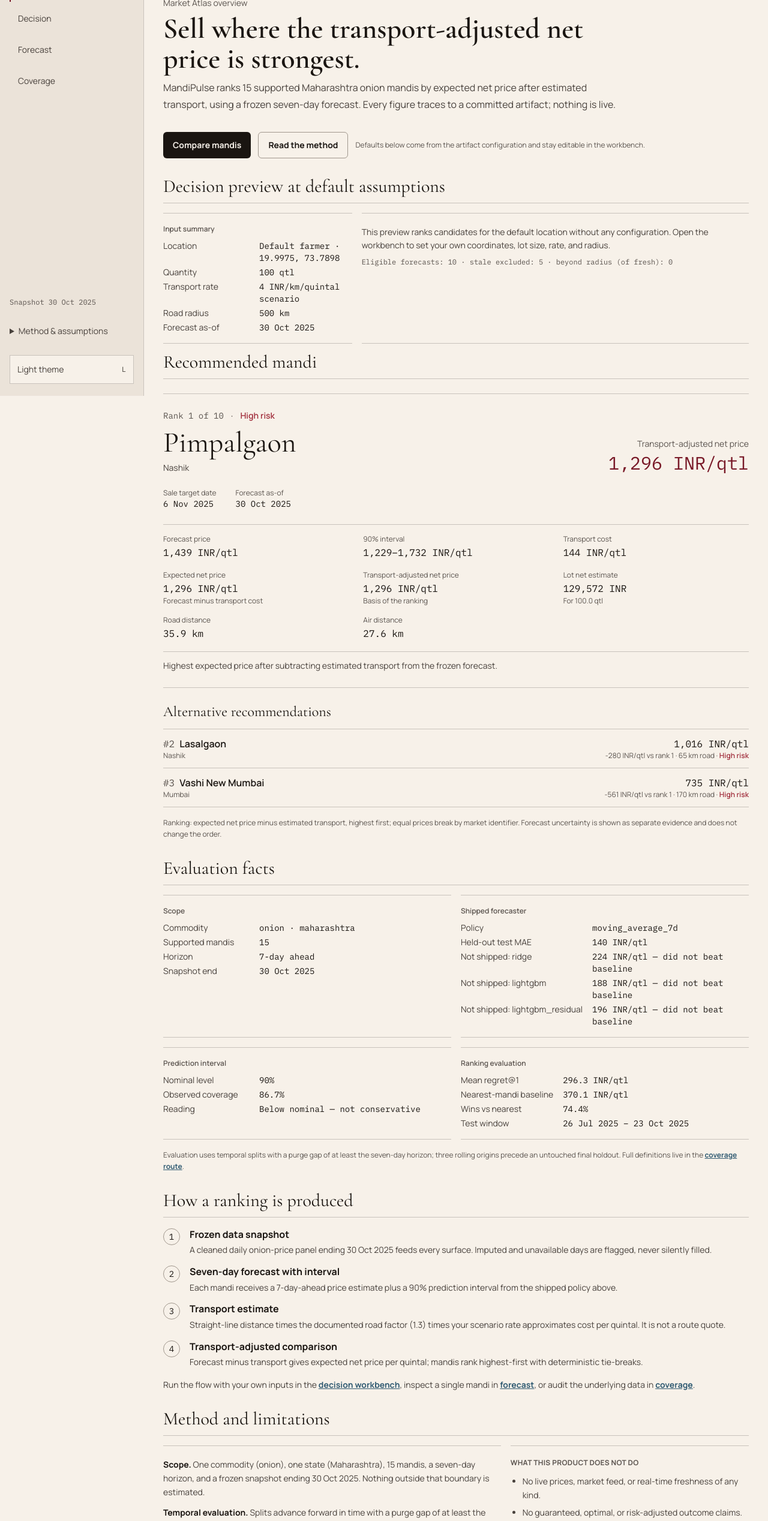
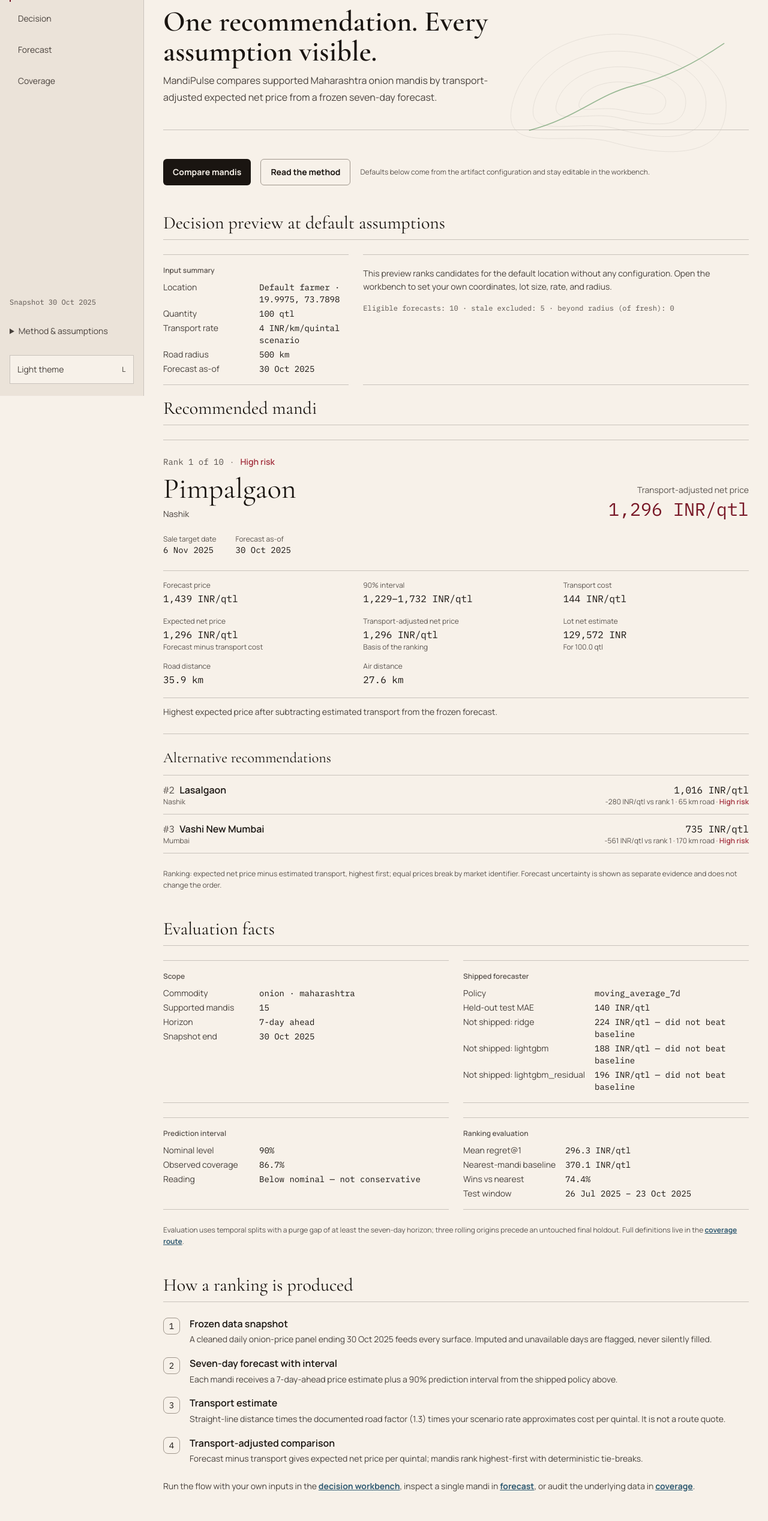
Before and after one commit to kaustubh-dot/MandiPulse, a Next.js app in the folder web/: page / in a window 1280 px wide. Shown: the part 140-2676 px from the top of the page at 60% size. Built offline with nearby package versions, Linux system fonts and the light colour scheme.

Commit message:
design: compose quiet overview and decision routes

```diff
--- a/web/src/app/page.tsx
+++ b/web/src/app/page.tsx
@@ -12,6 +12,7 @@
   TextLink,
   buttonClass,
 } from "@/components/ui/primitives";
+import { ContourField } from "@/components/visual/ContourField";
 import TopRecommendations from "@/components/TopRecommendations";
 import { ErrorState, LoadingState } from "@/components/DataState";
 import {
@@ -131,23 +132,18 @@
   const canonicalAsOfDate = policyResult?.canonicalAsOfDate ?? meta.as_of_date;
 
   return (
-    <div className="space-y-8">
+    <div data-layout="quiet-overview" className="space-y-12">
       <SnapshotNotice />
 
-      <PageHeader
-        eyebrow="Market Atlas overview"
-        title={`Sell where the transport-adjusted net price is strongest.`}
-        intro={
-          <>
-            MandiPulse ranks {formatCount(mandis.length)} supported Maharashtra
-            onion mandis by expected net price after estimated transport, using a
-            frozen seven-day forecast. Every figure traces to a committed
-            artifact; nothing is live.
-          </>
-        }
-      />
+      <div className="relative isolate grid gap-8 border-b border-rule pb-10 lg:grid-cols-[minmax(0,0.9fr)_minmax(18rem,0.6fr)]">
+        <PageHeader
+          title="One recommendation. Every assumption visible."
+          intro="MandiPulse compares supported Maharashtra onion mandis by transport-adjusted expected net price from a frozen seven-day forecast."
+        />
+        <ContourField className="absolute inset-y-0 right-0 -z-10 hidden w-[44%] opacity-[0.45] sm:block" />
+      </div>
 
-      <div className="flex flex-wrap items-center gap-3">
+      <div className="flex flex-wrap items-center gap-4">
         <Link href="/recommend" className={buttonClass.primary}>
           Compare mandis
         </Link>
@@ -167,12 +163,12 @@
           regenerated.
         </StatusNotice>
       ) : (
-        <section aria-labelledby="preview-heading" className="space-y-4">
+        <section aria-labelledby="preview-heading" className="space-y-6">
           <SectionHeading id="preview-heading">
             Decision preview at default assumptions
           </SectionHeading>
 
-          <div className="grid grid-cols-1 gap-4 lg:grid-cols-12">
+          <div className="grid grid-cols-1 gap-6 lg:grid-cols-12">
             <EvidenceBlock
               className="lg:col-span-4"
               title="Input summary"
@@ -192,10 +188,11 @@
             />
             <Panel className="lg:col-span-8">
               <p className="text-sm leading-relaxed text-ink-2">
-                This preview ranks candidates for the default location without any                configuration. Open the workbench to set your own coordinates, lot
+                This preview ranks candidates for the default location without any
+                configuration. Open the workbench to set your own coordinates, lot
                 size, rate, and radius.
               </p>
-              <p className="mt-2 numeric text-xs text-muted">
+              <p className="mt-4 numeric text-xs text-muted">
                 Eligible forecasts: {formatCount(policyResult?.eligibleAsOfCount ?? 0)}{" "}
                 · stale excluded: {formatCount(policyResult?.excludedStaleCount ?? 0)} ·
                 beyond radius (of fresh):{" "}
@@ -228,9 +225,9 @@
         </section>
       )}
 
-      <section aria-labelledby="evaluation-heading" className="space-y-4">
+      <section aria-labelledby="evaluation-heading" className="space-y-6">
         <SectionHeading id="evaluation-heading">Evaluation facts</SectionHeading>
-        <div className="grid grid-cols-1 gap-4 md:grid-cols-2">
+        <div className="grid grid-cols-1 gap-6 md:grid-cols-2">
           <EvidenceBlock
             title="Scope"
             rows={[
@@ -305,9 +302,9 @@
         </p>
       </section>
 
-      <section aria-labelledby="flow-heading" className="space-y-4">
+      <section aria-labelledby="flow-heading" className="space-y-6">
         <SectionHeading id="flow-heading">How a ranking is produced</SectionHeading>
-        <ol className="space-y-3">
+        <ol className="space-y-4">
           {[
             {
               title: "Frozen data snapshot",
@@ -327,11 +324,11 @@
             },
           ].map((step, index) => (
             <li key={step.title} className="flex gap-4">
-              <span className="numeric mt-0.5 inline-flex h-7 w-7 shrink-0 items-center justify-center rounded-pill border border-rule-strong text-sm font-bold text-ink">
+              <span className="numeric mt-0.5 inline-flex h-7 w-7 shrink-0 items-center justify-center rounded-panel border border-rule-strong text-sm font-semibold text-ink">
                 {index + 1}
               </span>
               <div>
-                <p className="font-bold text-ink">{step.title}</p>
+                <p className="font-semibold text-ink">{step.title}</p>
                 <p className="mt-0.5 text-sm leading-relaxed text-ink-2">{step.body}</p>
               </div>
             </li>
@@ -345,10 +342,10 @@
         </p>
       </section>
 
-      <section id="method" aria-labelledby="method-heading" className="space-y-4 scroll-mt-6">
+      <section id="method" aria-labelledby="method-heading" className="space-y-6 scroll-mt-6">
         <SectionHeading id="method-heading">Method and limitations</SectionHeading>
-        <div className="grid grid-cols-1 gap-4 lg:grid-cols-12">
-          <Panel className="space-y-3 text-sm leading-relaxed text-ink-2 lg:col-span-7">
+        <div className="grid grid-cols-1 gap-6 lg:grid-cols-12">
+          <Panel className="space-y-4 text-sm leading-relaxed text-ink-2 lg:col-span-7">
             <p>
               <strong className="text-ink">Scope.</strong> One commodity (onion),
               one state (Maharashtra), {formatCount(mandis.length)} mandis, a
@@ -386,10 +383,10 @@
               candidate instead.
             </p>
           </Panel>
-          <Panel className="space-y-3 text-sm leading-relaxed text-ink-2 lg:col-span-5">
-            <p className="text-xs font-bold uppercase tracking-wide text-muted">
+          <Panel className="space-y-4 text-sm leading-relaxed text-ink-2 lg:col-span-5">
+            <h3 className="font-display text-xl font-normal text-ink">
               What this product does not do
-            </p>
+            </h3>
             <ul className="list-disc space-y-1.5 pl-5">
               <li>No live prices, market feed, or real-time freshness of any kind.</li>
               <li>No guaranteed, optimal, or risk-adjusted outcome claims.</li>
--- a/web/src/app/recommend/page.tsx
+++ b/web/src/app/recommend/page.tsx
@@ -13,6 +13,7 @@
   TextLink,
   buttonClass,
 } from "@/components/ui/primitives";
+import { ContourField } from "@/components/visual/ContourField";
 import RecommendTable from "@/components/RecommendTable";
 import RecommendationControls, {
   DECISION_DEFAULTS,
@@ -261,14 +262,16 @@
       : `Rankings updated for latitude ${decision.lat}, longitude ${decision.lon}. Rank 1: ${top.mandi}, ${formatInrPerQtl(top.transport_adjusted_net_price_inr_qtl)}.`;
 
   return (
-    <div className="space-y-8">
+    <div data-layout="quiet-workbench" className="space-y-12">
       <SnapshotNotice />
 
-      <PageHeader
-        eyebrow="Decision workbench"
-        title="Compare mandis for your next sale"
-        intro="Set your location, lot size, and transport assumptions. Mandis rank by transport-adjusted net expected price from a frozen seven-day forecast."
-      />
+      <div className="relative isolate grid gap-8 border-b border-rule pb-10 lg:grid-cols-[minmax(0,0.9fr)_minmax(18rem,0.6fr)]">
+        <PageHeader
+          title="Compare mandis for your next sale"
+          intro="Set your location, lot size, and transport assumptions. Mandis rank by transport-adjusted net expected price from a frozen seven-day forecast."
+        />
+        <ContourField className="absolute inset-y-0 right-0 -z-10 hidden w-[44%] opacity-[0.45] sm:block" />
+      </div>
 
       {noSourceData ? (
         <StatusNotice tone="warning" title="No source rows">
@@ -277,7 +280,7 @@
         </StatusNotice>
       ) : (
         <>
-          <div className="grid grid-cols-1 gap-6 lg:grid-cols-12">
+          <div className="grid grid-cols-1 gap-8 lg:grid-cols-12">
             <div className="lg:col-span-4">
               <RecommendationControls
                 meta={meta}
@@ -292,7 +295,7 @@
               />
             </div>
 
-            <div className="space-y-8 lg:col-span-8">
+            <div className="space-y-10 lg:col-span-8">
               <p aria-live="polite" className="sr-only">
                 {announce}
               </p>
@@ -315,18 +318,18 @@
                     quantityQtl={decision.quantity}
                   />
 
-                  <section aria-labelledby="all-mandis-heading" className="space-y-3">
+                  <section aria-labelledby="all-mandis-heading" className="space-y-4">
                     <SectionHeading id="all-mandis-heading">
                       All eligible mandis
                     </SectionHeading>
                     <RecommendTable rows={ranked} canonicalAsOfDate={canonicalAsOfDate} />
                     <p className="text-xs leading-relaxed text-muted">
-                      Shaded row marks rank 1. Ranking: transport-adjusted net expected
+                      Ranking: transport-adjusted net expected
                       price, highest first; equal prices break by market identifier.
                     </p>
                   </section>
 
-                  <section aria-labelledby="map-heading" className="space-y-3">
+                  <section aria-labelledby="map-heading" className="space-y-4">
                     <SectionHeading id="map-heading">Candidate map</SectionHeading>
                     {!hasFarmerCoords ? (
                       <StatusNotice tone="warning" title="Map incomplete">
@@ -360,9 +363,9 @@
             </div>
           </div>
 
-          <section aria-labelledby="method-evidence-heading" className="space-y-4">
+          <section aria-labelledby="method-evidence-heading" className="space-y-6">
             <SectionHeading id="method-evidence-heading">Method and evidence</SectionHeading>
-            <div className="grid grid-cols-1 gap-4 md:grid-cols-2">
+            <div className="grid grid-cols-1 gap-6 md:grid-cols-2">
               <EvidenceBlock
                 title="Interval method"
                 rows={[
```
Also changed, not shown: 1 other file (tests, documents, lock files or other folders).
